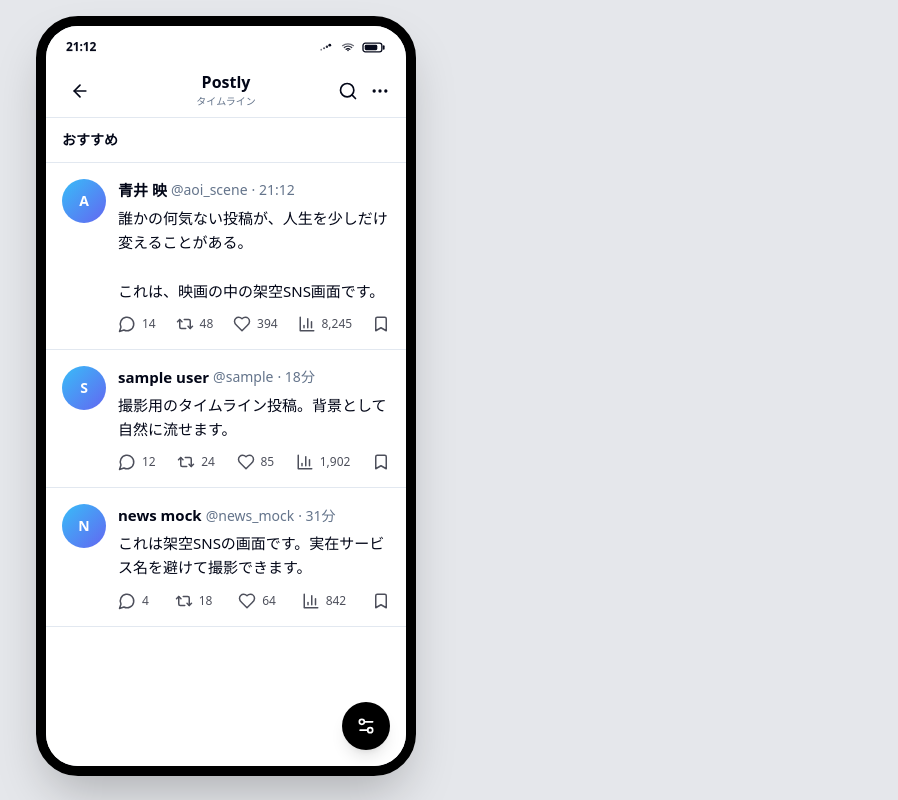
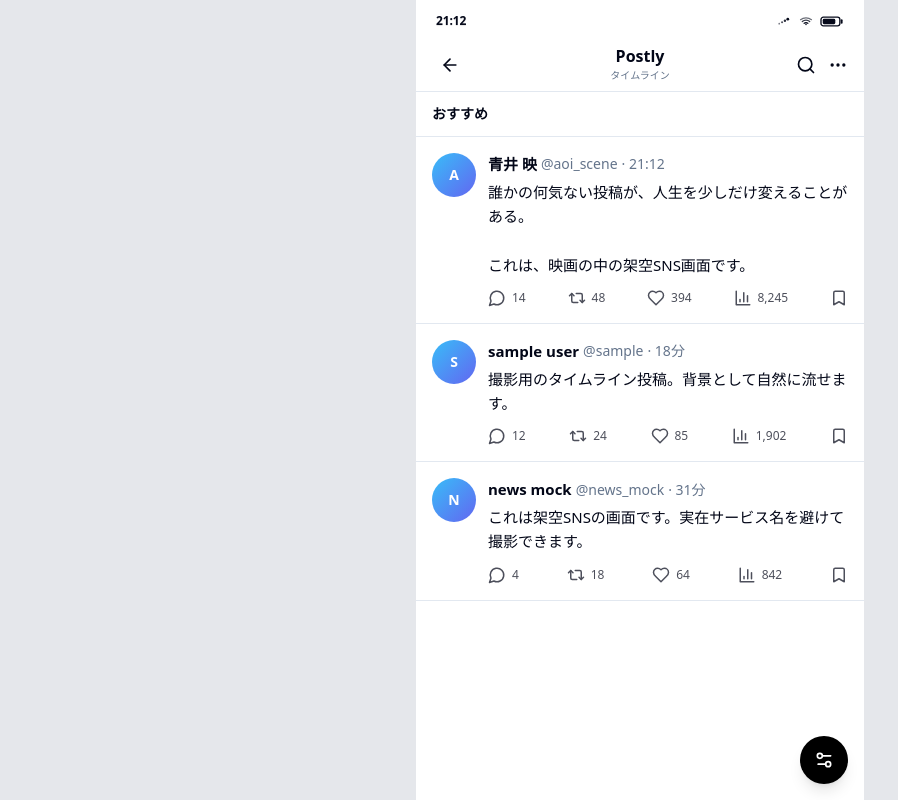
Before and after one commit to un0pooll147-oss/line-mock-chat-test, a Next.js app: page /x in a window 1280 px wide. Shown: the whole page, without its empty margins (0-898 px from the left). Built offline with nearby package versions, Linux system fonts and the light colour scheme.

Commit message:
Add files via upload

```diff
--- a/components/XMockCreator.tsx
+++ b/components/XMockCreator.tsx
@@ -191,7 +191,7 @@ const initialSettings: XSettings = {
   deviceTime: "21:12",
   showStatusBar: true,
   fullScreenMode: false,
-  deviceFrameMode: true,
+  deviceFrameMode: false,
   showSettingsButton: true,
   bgColor: "#e5e7eb",
 };
@@ -576,6 +576,21 @@ export default function XMockCreator() {
 
   const removePreset = (id: string) => setSavedPresets((prev) => prev.filter((preset) => preset.id !== id));
 
+  const setFullscreenMode = async (enabled: boolean) => {
+    update("fullScreenMode", enabled);
+    if (typeof document === "undefined") return;
+    try {
+      if (enabled && !document.fullscreenElement) {
+        await document.documentElement.requestFullscreen();
+      }
+      if (!enabled && document.fullscreenElement) {
+        await document.exitFullscreen();
+      }
+    } catch {
+      // iOS Safariなど、Fullscreen API非対応環境ではアプリ内表示だけ切り替える
+    }
+  };
+
   const header = (
     <>
       {statusBarVisible && <ChatStatusBar time={settings.deviceTime} className="px-5 pb-2 pt-3" />}
@@ -785,16 +800,21 @@ export default function XMockCreator() {
     </div>
   );
 
-  const phone = settings.fullScreenMode ? (
-    <div className="h-screen w-full overflow-hidden">{phoneContent}</div>
+  const phone = settings.deviceFrameMode && !settings.fullScreenMode ? (
+    <div className="flex min-h-[100dvh] items-center justify-center bg-black p-3">
+      <div className="relative h-[min(92dvh,860px)] w-[min(94vw,430px)] overflow-hidden rounded-[38px] border-[10px] border-black bg-black shadow-2xl">
+        {phoneContent}
+      </div>
+    </div>
   ) : (
-    <div className={cls("mx-auto overflow-hidden", settings.deviceFrameMode ? "h-[760px] w-[380px] rounded-[42px] border-[10px] border-black shadow-2xl" : "h-[760px] w-[380px] rounded-[28px] border border-black/10 shadow-xl")}>{phoneContent}</div>
+    <div className="mx-auto h-[100dvh] w-full max-w-md overflow-hidden bg-white" style={{ backgroundColor: settings.bgColor || undefined }}>
+      {phoneContent}
+    </div>
   );
 
   return (
-    <main className={cls("min-h-screen", theme.page)} style={{ backgroundColor: settings.bgColor || undefined }}>
-      <div className={cls("grid min-h-screen gap-6 p-4", settings.fullScreenMode ? "grid-cols-1 p-0" : "lg:grid-cols-[420px_1fr]")}>
-        <section className={cls("flex items-start justify-center", settings.fullScreenMode ? "" : "lg:sticky lg:top-4")}>{phone}</section>
+    <main className={cls("relative min-h-[100dvh]", theme.page)} style={{ backgroundColor: settings.bgColor || undefined }}>
+      {phone}
 
         {settingsOpen && (
           <div className="fixed inset-0 z-50 bg-black/35">
@@ -1070,7 +1090,7 @@ export default function XMockCreator() {
                     <div className="flex min-w-0 items-center justify-between gap-3 rounded-2xl border border-black/10 p-3"><div><div className="text-sm font-bold">ステータスバー表示</div><div className="text-xs text-black/50">チャットモードと同じアイコン</div></div><Switch checked={settings.showStatusBar} onChange={(v) => update("showStatusBar", v)} /></div>
                     <div className="flex min-w-0 items-center justify-between gap-3 rounded-2xl border border-black/10 p-3"><div><div className="text-sm font-bold">端末フレーム</div><div className="text-xs text-black/50">黒いスマホ枠を表示</div></div><Switch checked={settings.deviceFrameMode} onChange={(v) => update("deviceFrameMode", v)} /></div>
                     <div className="flex min-w-0 items-center justify-between gap-3 rounded-2xl border border-black/10 p-3"><div><div className="text-sm font-bold">設定ボタン表示</div><div className="text-xs text-black/50">通常表示時のみ非表示可。フルスクリーン時は復帰用に表示</div></div><Switch checked={settings.showSettingsButton} onChange={(v) => update("showSettingsButton", v)} /></div>
-                    <div className="flex min-w-0 items-center justify-between gap-3 rounded-2xl border border-black/10 p-3"><div><div className="text-sm font-bold">フルスクリーン</div><div className="text-xs text-black/50">スマホ枠と設定画面を外す</div></div><Switch checked={settings.fullScreenMode} onChange={(v) => update("fullScreenMode", v)} /></div>
+                    <div className="flex min-w-0 items-center justify-between gap-3 rounded-2xl border border-black/10 p-3"><div><div className="text-sm font-bold">フルスクリーン</div><div className="text-xs text-black/50">スマホ枠と設定画面を外す</div></div><Switch checked={settings.fullScreenMode} onChange={setFullscreenMode} /></div>
                   </SectionCard>
                 </>
               )}
@@ -1091,7 +1111,6 @@ export default function XMockCreator() {
             </div>
           </div>
         )}
-      </div>
     </main>
   );
 }
```
